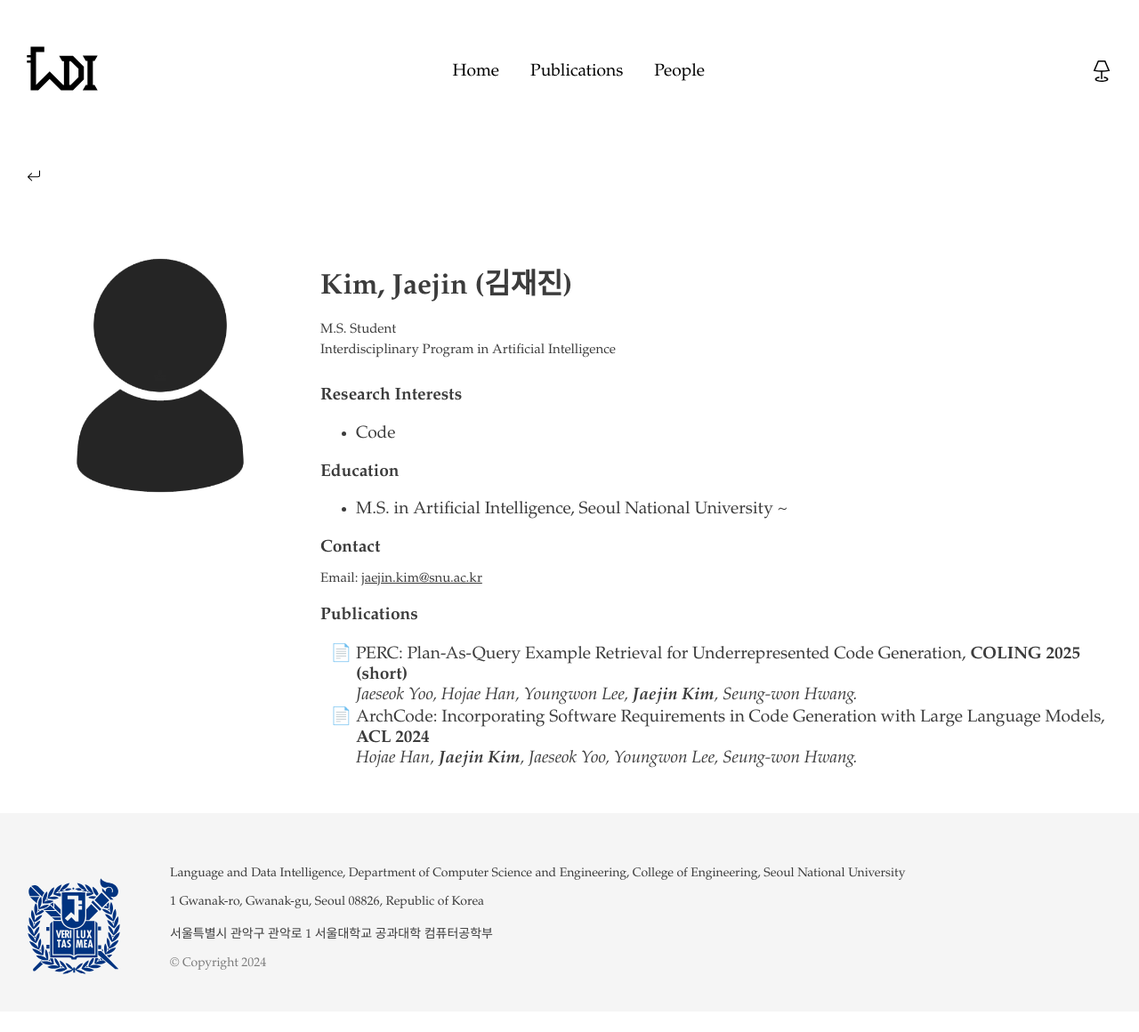
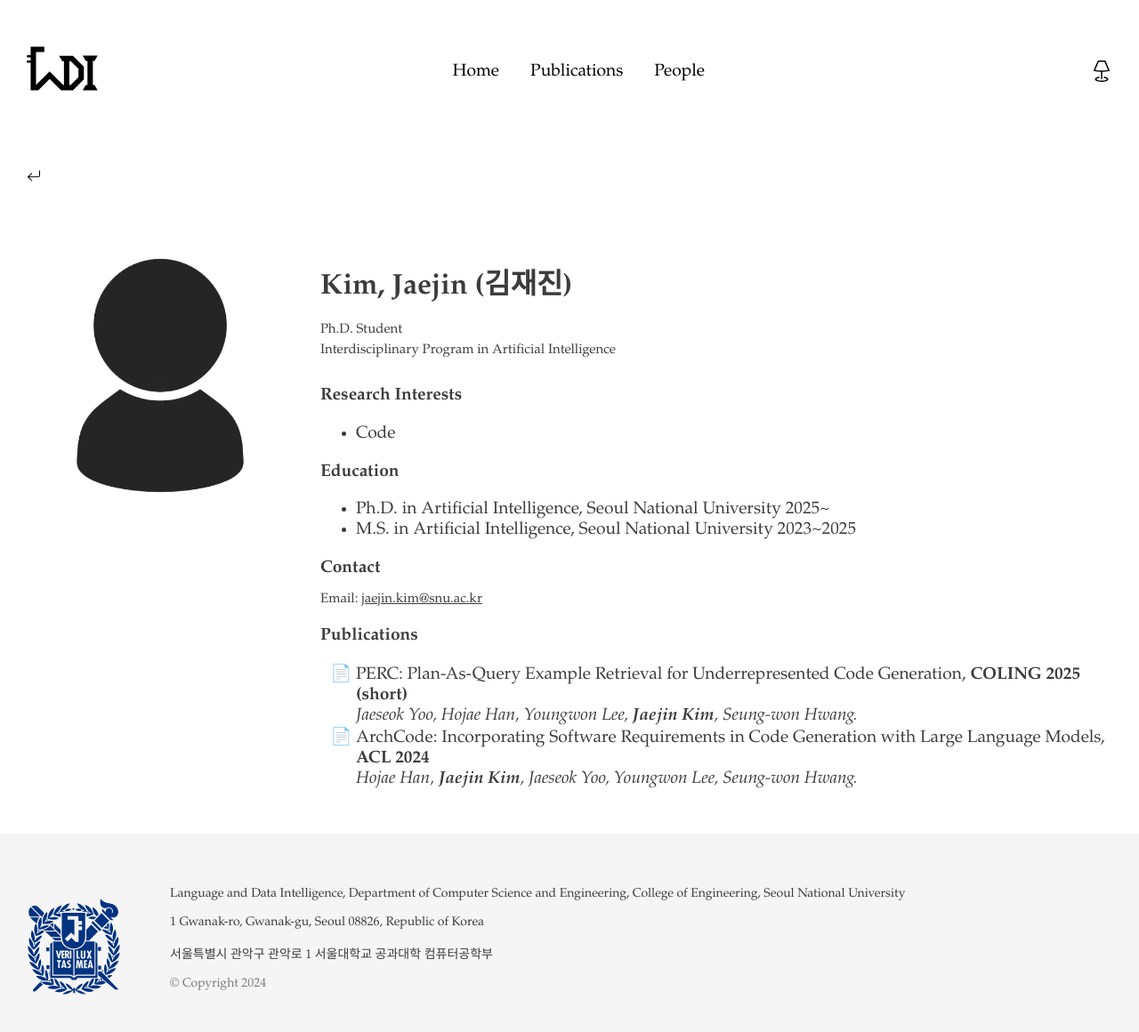
Before and after one commit to ldilab/ldilab.github.io, a Jekyll site: the page built from _people/kimjj.md, in a window 1280 px wide. Shown: the whole page at 89% size. Built offline with Jekyll 4.4.1, drawn with Linux system fonts in a browser that asks for light colours; before the commit the page ends 1137 px from its top, so only the background shows below that.

```diff
--- a/_people/kimjj.md
+++ b/_people/kimjj.md
@@ -2,12 +2,13 @@
 short_name: kimjj
 name: Kim Jaejin
 korean_name: 김재진
-position: M.S. Student
+position: Ph.D. Student
 department: Interdisciplinary Program in Artificial Intelligence
 interests:
  - "Code"
 education:
- - "M.S. in Artificial Intelligence, Seoul National University ~"
+ - "Ph.D. in Artificial Intelligence, Seoul National University 2025~"
+ - "M.S. in Artificial Intelligence, Seoul National University 2023~2025"
 mail: jaejin.kim@snu.ac.kr
 photo: nopicture.png
 timestamp: 2023-2-3
```
